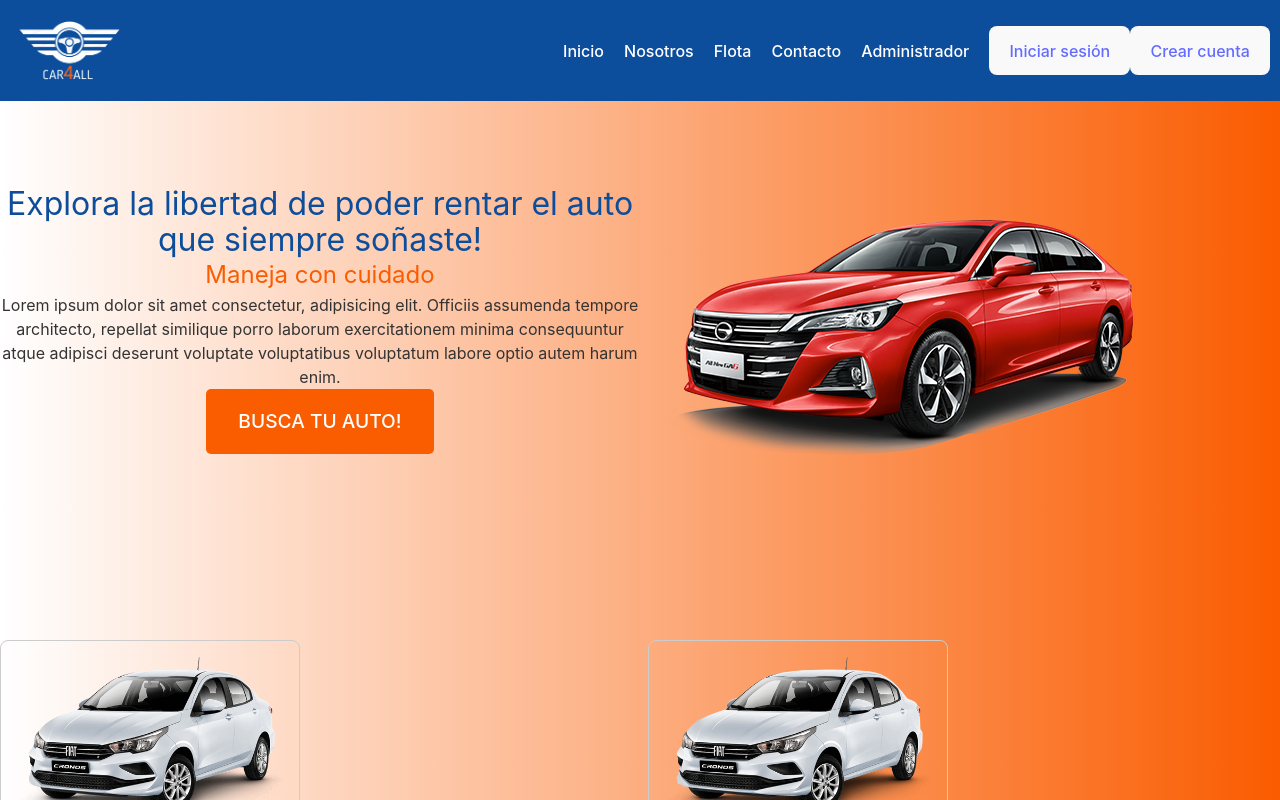
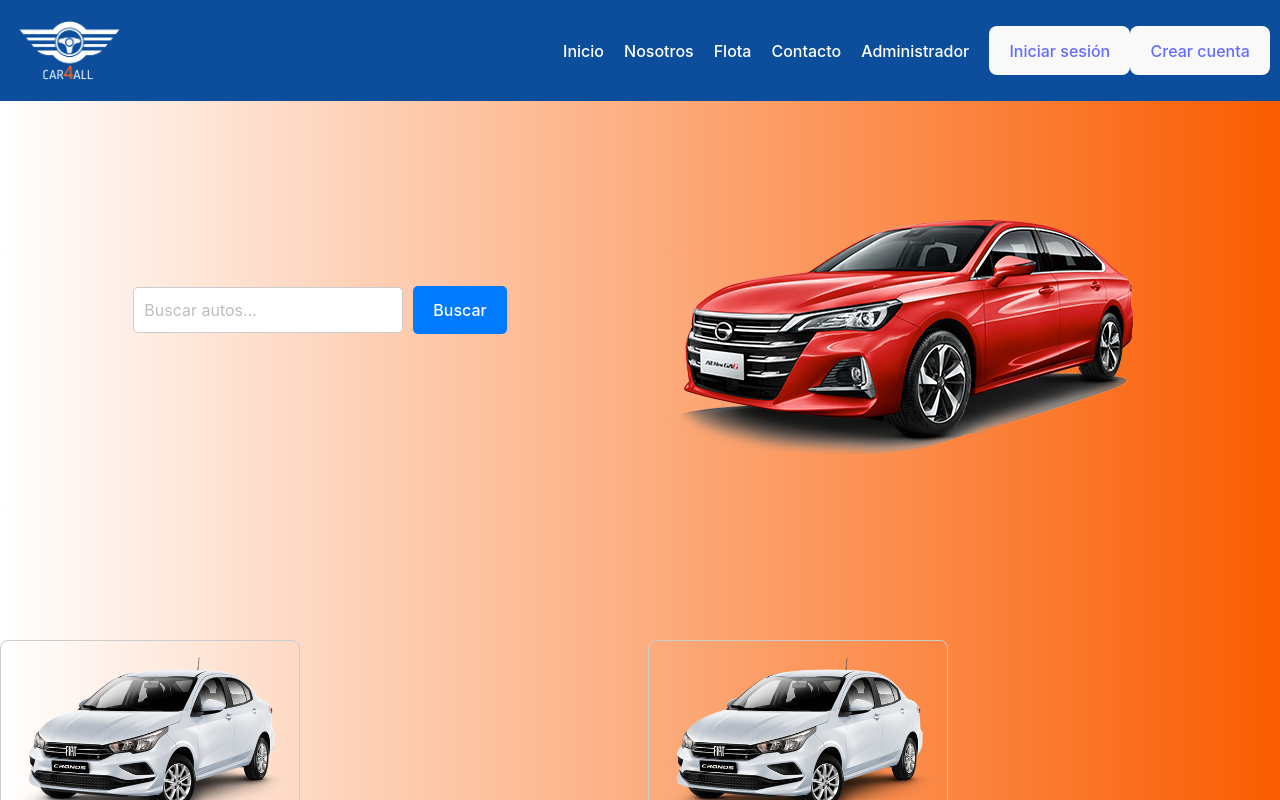
Before and after one commit to Nicolopez93/Front-Proyecto-final, a React (Vite) app in the folder vite-project/: page / in a window 1280 px wide. Shown: the top 800 px of the page. Built offline with nearby package versions, Linux system fonts and the light colour scheme.

Commit message:
final del dia 23

```diff
--- a/vite-project/src/Components/CarNow/CarNow.jsx
+++ b/vite-project/src/Components/CarNow/CarNow.jsx
@@ -1,27 +1,19 @@
-import React, { useState } from 'react';
+import React from 'react';
 import imgAuto from '../../assets/auto.png';
-import { Renta } from '../Renta/Renta.jsx';
+
 import './carNow.css'
 
 export const CarNow = () => {
-  const [showRenta, setShowRenta] = useState(false);
-
-  const handleRentaButtonClick = () => {
-    setShowRenta(true);
-  };
 
   return (
     <div className="carNow-container">
-      <div className='carNow-text'>
-        <h1>Explora la libertad de poder rentar el auto que siempre soñaste!</h1>
-        <h3>Maneja con cuidado</h3>
-        <p>Lorem ipsum dolor sit amet consectetur, adipisicing elit. Officiis assumenda tempore architecto, repellat similique porro laborum exercitationem minima consequuntur atque adipisci deserunt voluptate voluptatibus voluptatum labore optio autem harum enim.</p>
-        <button className="carNow-button" onClick={handleRentaButtonClick}>BUSCA TU AUTO!</button>
-      </div>
+      <div className="search-bar">
+          <input type="text" placeholder="Buscar autos..." />
+          <button className="buscar-autos-button">Buscar</button>
+        </div>
       <div className="carNow-image-container">
         <img src={imgAuto} alt='auto' className="auto-img" />
-        {showRenta && <Renta />}
-      </div>
+        </div>
     </div>
   );
 };
--- a/vite-project/src/Components/CarNow/carNow.css
+++ b/vite-project/src/Components/CarNow/carNow.css
@@ -48,3 +48,27 @@
   max-width: 100%;
   height: auto;
 }
+
+.search-bar {
+  margin-bottom: 20px;
+}
+
+.search-bar input[type="text"] {
+  padding: 10px;
+  border: 1px solid #ccc;
+  border-radius: 5px;
+  margin-right: 10px;
+}
+
+.buscar-autos-button {
+  padding: 10px 20px;
+  background-color: #007bff;
+  color: white;
+  border: none;
+  border-radius: 5px;
+  cursor: pointer;
+}
+
+.buscar-autos-button:hover {
+  background-color: #0056b3;
+}
```
